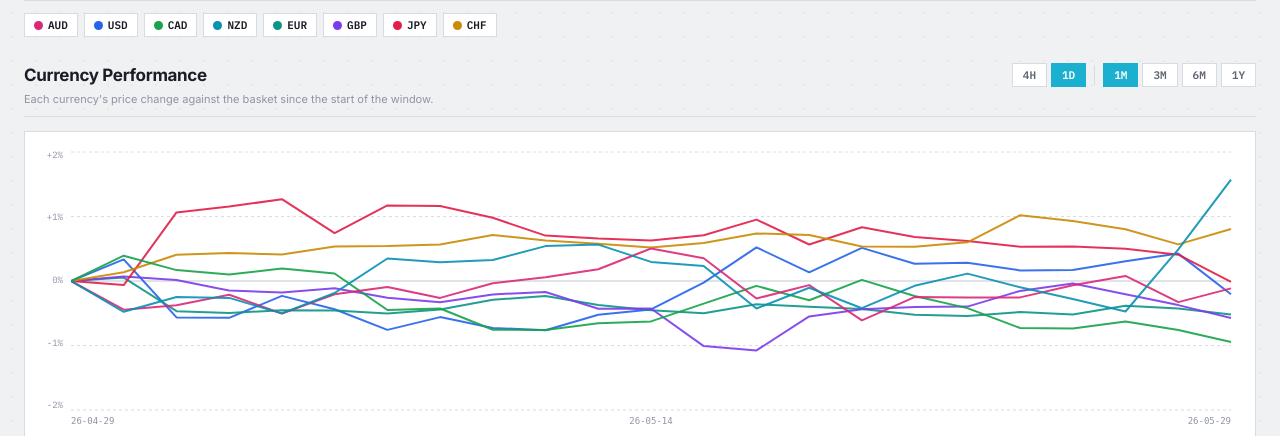
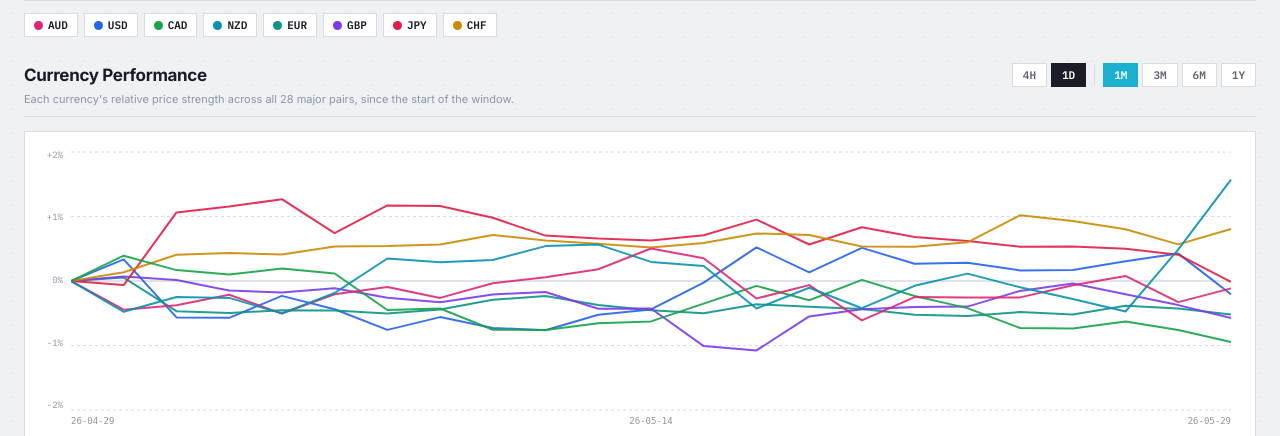
Before and after one commit to yiunamlb-cpu/piptheory, a FastAPI app: page / in a window 1280 px wide. Shown: the part 1031-1467 px from the top of the page. Run offline with FastAPI, Linux system fonts and the light colour scheme; parts of the project's set-up code (start-up, migrations or seed data) failed here and were passed over; some libraries are stand-ins or nearby versions.

Commit message:
Currency Performance: 28-pair framing + distinct resolution toggle color
Subtitle now frames it as relative strength across all 28 major pairs.
Give the 4H/1D resolution toggle an ink active-fill so it no longer
shares the cyan tone of the 1M/3M/6M/1Y period buttons.

Co-Authored-By: Claude Opus 4.7 <noreply@anthropic.com>

```diff
--- a/app/static/strength.css
+++ b/app/static/strength.css
@@ -81,6 +81,9 @@ body.cs-page .tv-topbar{padding:0 max(24px, calc((100% - 1440px) / 2 + 24px))}
 .cs-range button:hover{border-color:var(--border-3);color:var(--text)}
 .cs-range button.active{background:var(--accent-grad);border-color:transparent;color:#fff;box-shadow:var(--glow-accent)}
 .cs-range button.cs-dis,.cs-range button:disabled{opacity:.32;cursor:not-allowed;pointer-events:none}
+/* Resolution toggle (4H/1D) — ink fill so it reads as a distinct "mode"
+   switch, not the same cyan as the period range buttons. */
+#psRes button.active{background:var(--text);border-color:var(--text);color:var(--bg-1);box-shadow:none}
 .cs-block-head-2{align-items:flex-start}
 .cs-head-titles{display:flex;flex-direction:column;gap:3px;min-width:0}
 .cs-head-titles .cs-sub{line-height:1.45}
--- a/app/templates/dashboard_strength.html
+++ b/app/templates/dashboard_strength.html
@@ -109,7 +109,7 @@
     <div class="cs-block-head cs-block-head-2">
       <div class="cs-head-titles">
         <h2>Currency Performance</h2>
-        <span class="cs-sub">Each currency's price change against the basket since the start of the window.</span>
+        <span class="cs-sub">Each currency's relative price strength across all 28 major pairs, since the start of the window.</span>
       </div>
       <div class="cs-ctrls">
         <div class="cs-range" id="psRes" title="Hover-point resolution">
```
